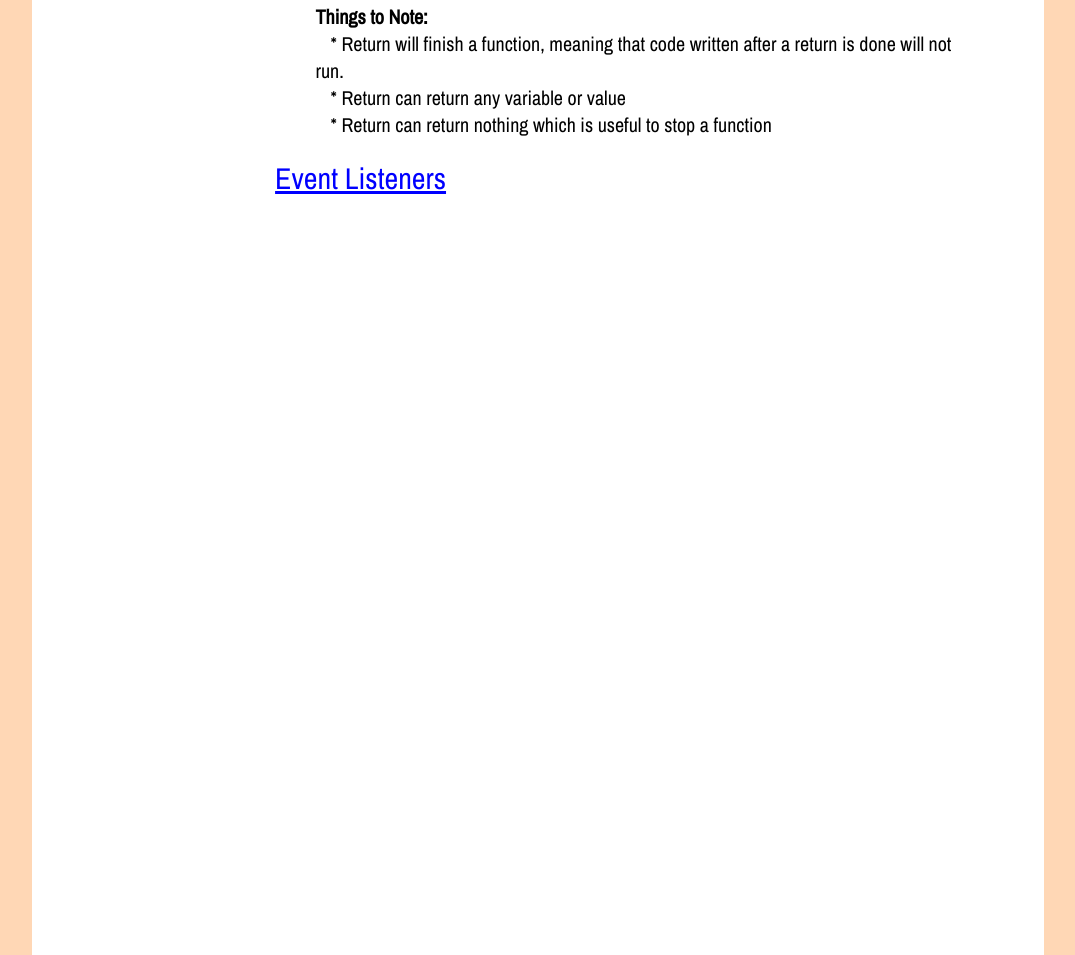
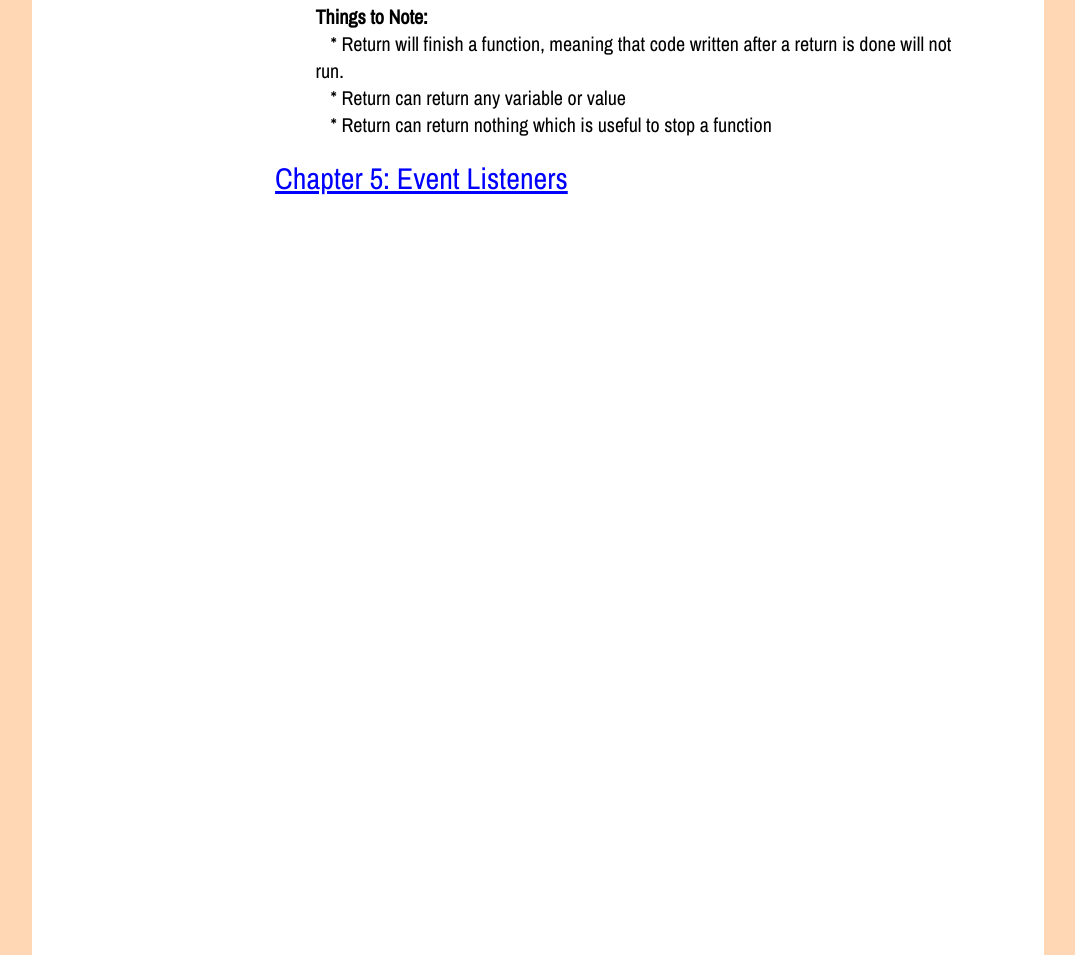
Before and after one commit to LearnRoBooks/RoBooks, a plain HTML site: page public/pages/lessons/chapter4.html in a window 1280 px wide. Shown: the part 3992-4947 px from the top of the page, without its empty margins (102-1177 px from the left). Drawn offline with nearby package versions, Linux system fonts and the light colour scheme.

Commit message:
Added Chapter 5 Text to NextChapter tag

```diff
--- a/public/pages/lessons/chapter4.html
+++ b/public/pages/lessons/chapter4.html
@@ -286,7 +286,7 @@
           <b style="background-color: transparent; font-weight: normal; padding-left: 15px;">* Return can return nothing which is useful to stop a function</b>
         </p>
 
-        <a class="NextChapter" href="../lessons/chapter5.html">Event Listeners</a>
+        <a class="NextChapter" href="../lessons/chapter5.html">Chapter 5: Event Listeners</a>
       </div>
     </div>
 
```
